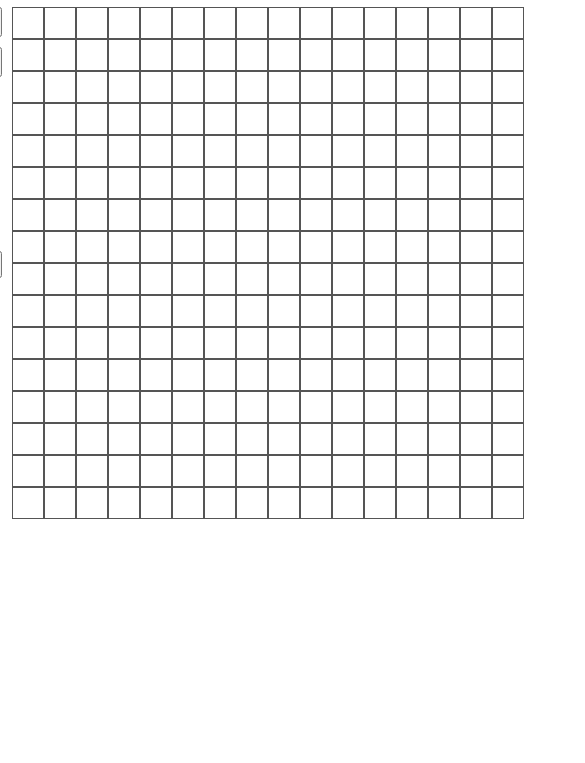
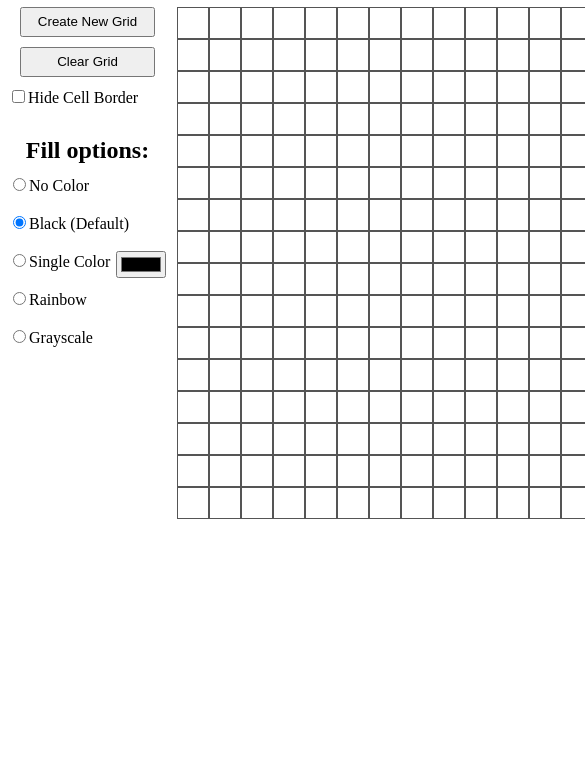
Before and after one commit to christian-ortega/etch-a-sketch, a plain HTML site: page index.html in a window 390 px wide. Shown: the part 81-844 px from the top of the page, 585 px wide, since content can reach past the window. Drawn offline with Linux system fonts and the light colour scheme.

Commit message:
Fix resizing bug that pushed elements outside of the page when window was small

```diff
--- a/css/style.css
+++ b/css/style.css
@@ -6,10 +6,19 @@ html {
     font-family: 'Times New Roman', Times, serif;
 }
 
+@media (max-width: 681px) {
+    html {
+        justify-content: flex-start;
+    }
+}
+
 body {
     display: flex;
     flex-direction: column;
     align-items: center;
+
+    margin-right: -10px;
+    padding-right: 10px;
 }
 
 h2 {
@@ -34,6 +43,7 @@ button {
 }
 
 #ui-container {
+    width: 159px;
 
     display: flex;
     flex-direction: column;
@@ -72,6 +82,8 @@ button {
 
 #grid-container {
     display: grid;
+    width: 512px;
+    height: 512px;
     grid-template-rows: repeat(16, 32px);
     grid-template-columns: repeat(16, 32px);
 }
```
